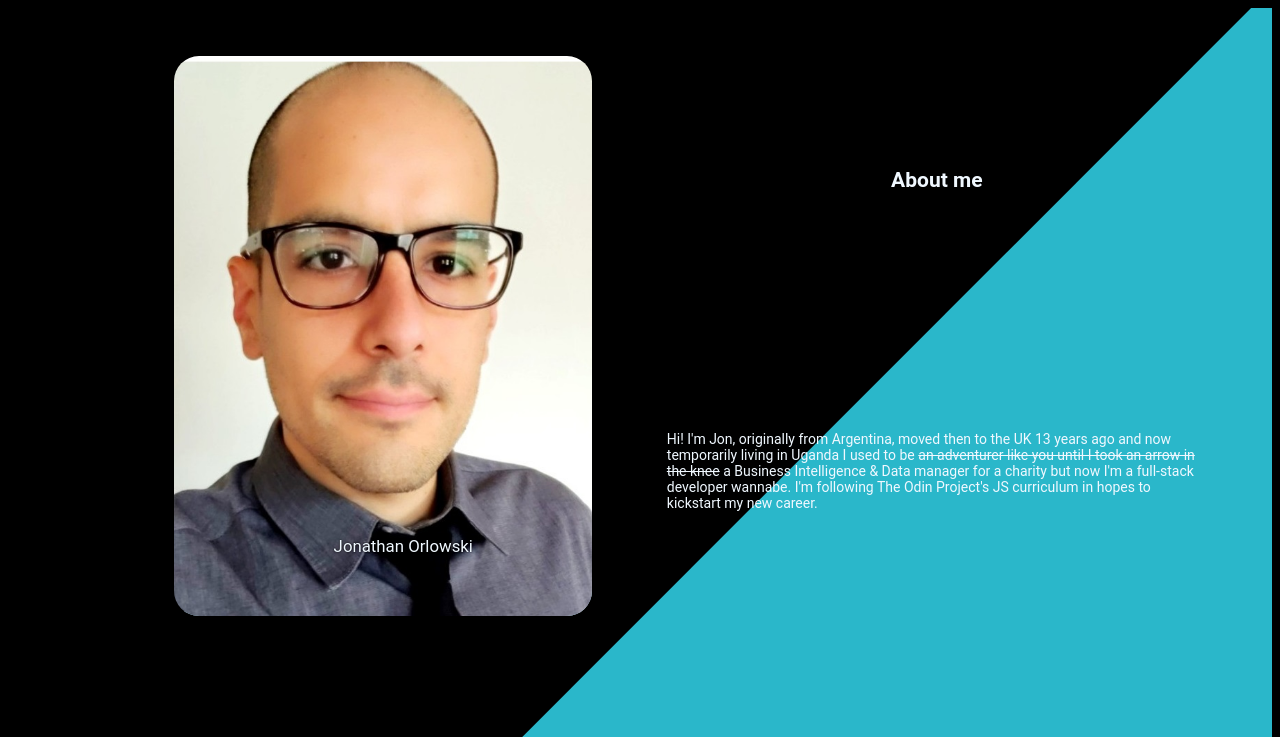
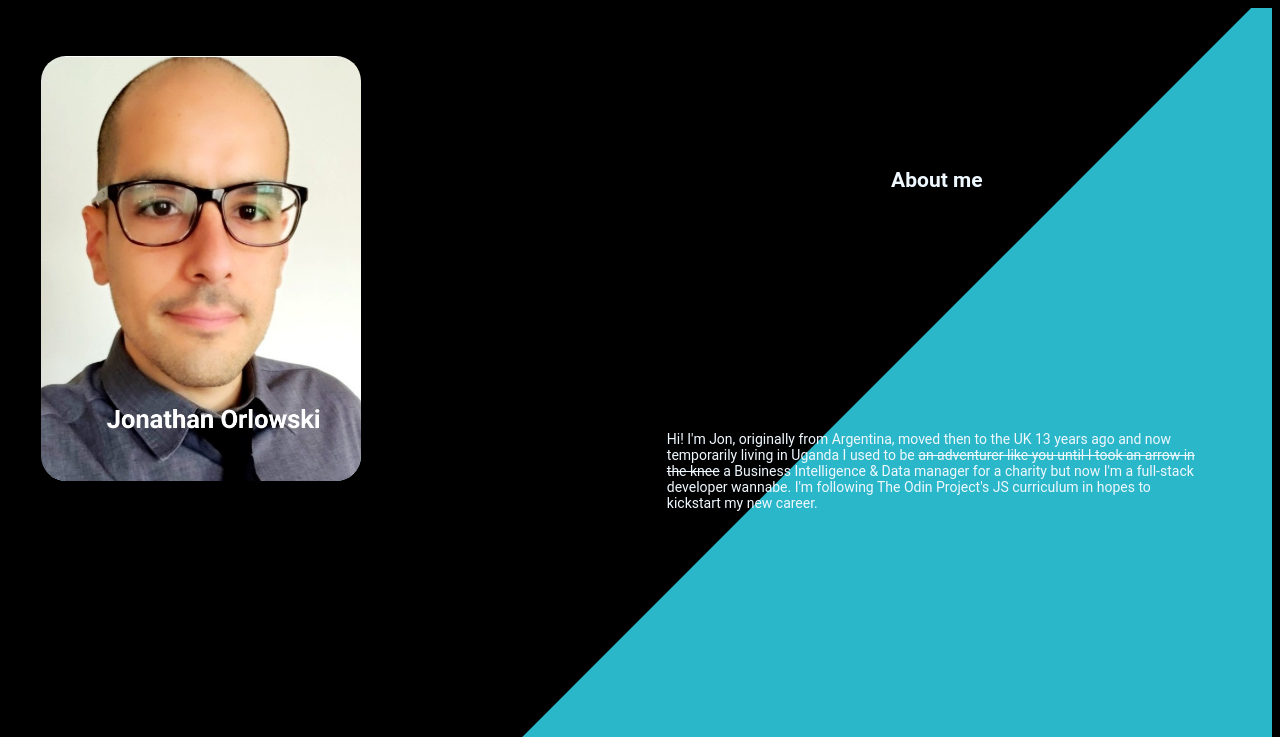
Before and after one commit to jonorl/homepage, a website built with webpack: page src/template.html in a window 1280 px wide. Shown: the top 737 px of the page. Built offline with nearby package versions, Linux system fonts and the light colour scheme.

Commit message:
Fix: Still working on it. Need to re-size the photo along with the height.

```diff
--- a/src/css/style.css
+++ b/src/css/style.css
@@ -67,6 +67,10 @@ i {
 }
 
 .profile-picture {
+  display: none;
+}
+
+.profile-picture-name-under {
   width: 70vw;
   margin: 1.5em;
   border-radius: 25px;
@@ -97,8 +101,9 @@ i {
 
 .my-name {
   position: absolute;
-  margin-top: 40vh;
+  display: none;
   margin-left: 17vw;
+  bottom: 56vh;
   font-size: larger;
   text-shadow: 0 0 2px #000;
   background: transparent;
@@ -226,17 +231,33 @@ footer {
   }
 
   .pic-p {
-    grid-column: 1;
-    grid-row: 1 / span 2;
-    grid-auto-flow: column ;
-    max-height: fit-content;
+
+    max-height: 35vh;
     z-index: 1; /* Increase z-index to bring it above the background shape */
     justify-self: right;
+    max-width: 25vw;
+    height: auto;
   }
 
   .profile-picture {
-    height: 70vh;
-    width: auto;
+    display: none;
+  }
+
+  .profile-picture-name-under {
+    display: flex;
+    flex: 1;
+    grid-column: 1;
+    grid-row: 1 / span 2;
+    max-width: 25vw;
+    height: auto;
+  }
+
+  .profile-container {
+    position: relative;
+    max-width: 25vw;
+    height: auto;
+    grid-column: 1;
+    grid-row: 1 / span 2;
   }
 
   p > :not(.profile-picture) {
@@ -245,11 +266,12 @@ footer {
   }
 
   .my-name {
-    position: relative;
-    display: flex;
-    translate: 50% 50%;
+    position: absolute;
+    bottom: 20%; /* Adjust as needed */
+    left: 0;
+    transform: translateX(-50%);
+    text-align: center;
     z-index: 2;
-    justify-content: right;
   }
 
   .logos {
--- a/src/template.html
+++ b/src/template.html
@@ -15,15 +15,23 @@
       <!-- <div class="background-shape"></div> -->
       <div class="floating-picture">
 
-        <div class="my-name">Jonathan Orlowski</div>
+
       </div>
 
+      <div class="profile-container">
       <p class="pic-p">
         <img
         class="profile-picture"
         src="../src/images/Jon.jpg"
         alt="My profile picture"
       />
+      <img
+      class="profile-picture-name-under"
+      src="../src/images/Jon-name-under.jpg"
+      alt="My profile picture"
+    />
+      <div class="my-name">Jonathan Orlowski</div>
+      </div>
       <h1 class="about-me">About me</h1>
       <p class="desc">
         Hi! I'm Jon, originally from Argentina, moved then to the UK 13 years
```
Also changed, not shown: src/images/Jon-name-under.jpg (added).
